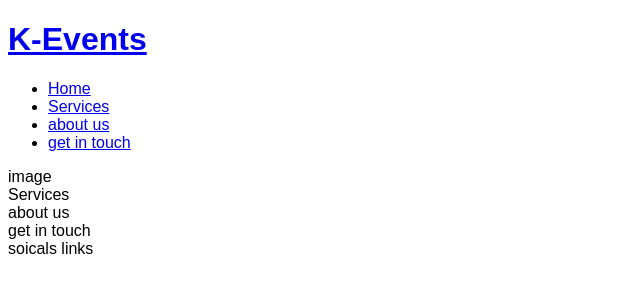
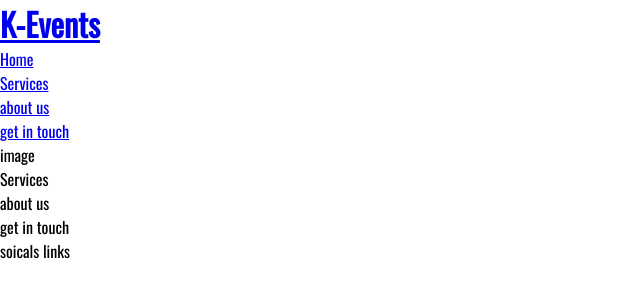
Before and after one commit to johnb06/k-events, a plain HTML site: page index.html in a window 1280 px wide. Shown: the whole page, without its empty margins (0-640 px from the left). Drawn offline with nearby package versions, Linux system fonts and the light colour scheme.

Commit message:
Add google fonts and removed default margin

```diff
--- a/assets/css/style.css
+++ b/assets/css/style.css
@@ -1,3 +1,12 @@
+@import url('https://fonts.googleapis.com/css2?family=Oswald&family=Raleway:wght@300&display=swap');
+
+* {
+    margin: 0;
+    padding: 0;
+    border: none;
+}
+
 body {
-    font-family: Arial;
+    font-family: Oswald, sans-serif;
+    font-weight: 400;
 }
```
